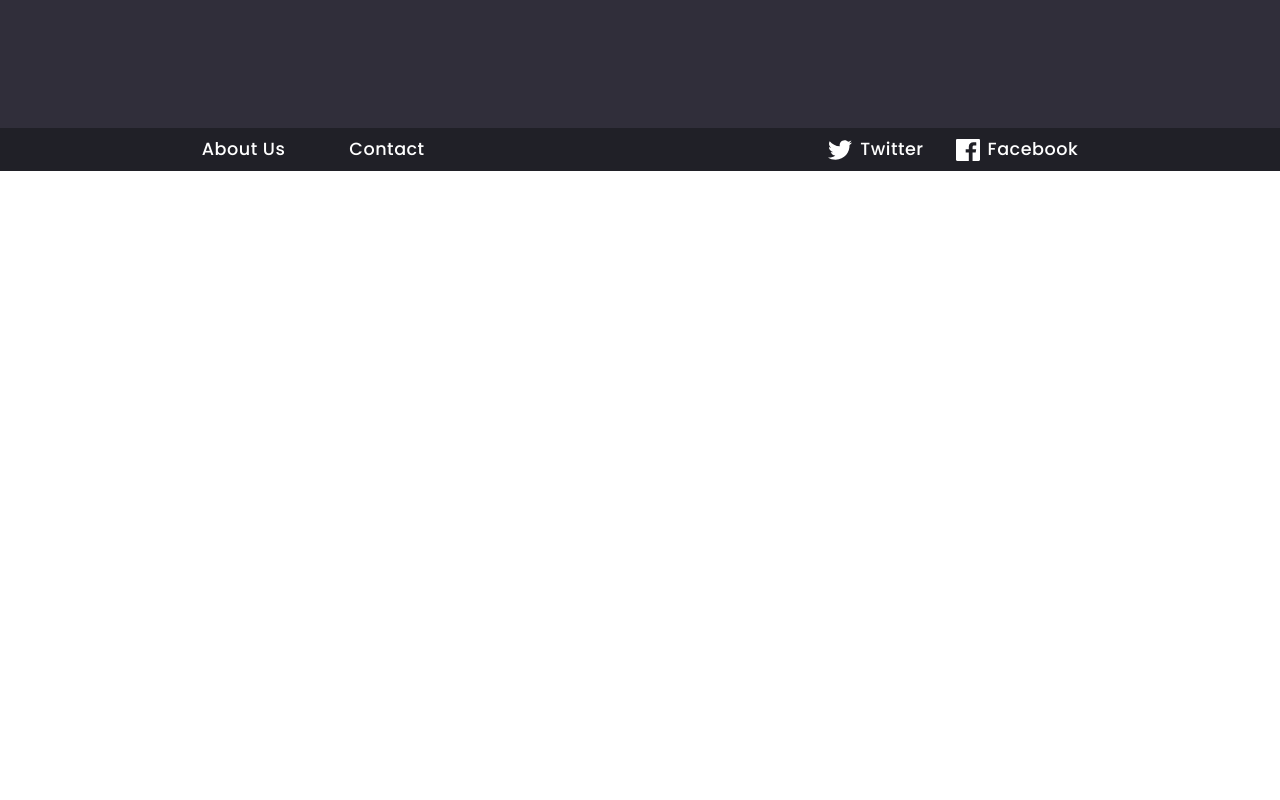
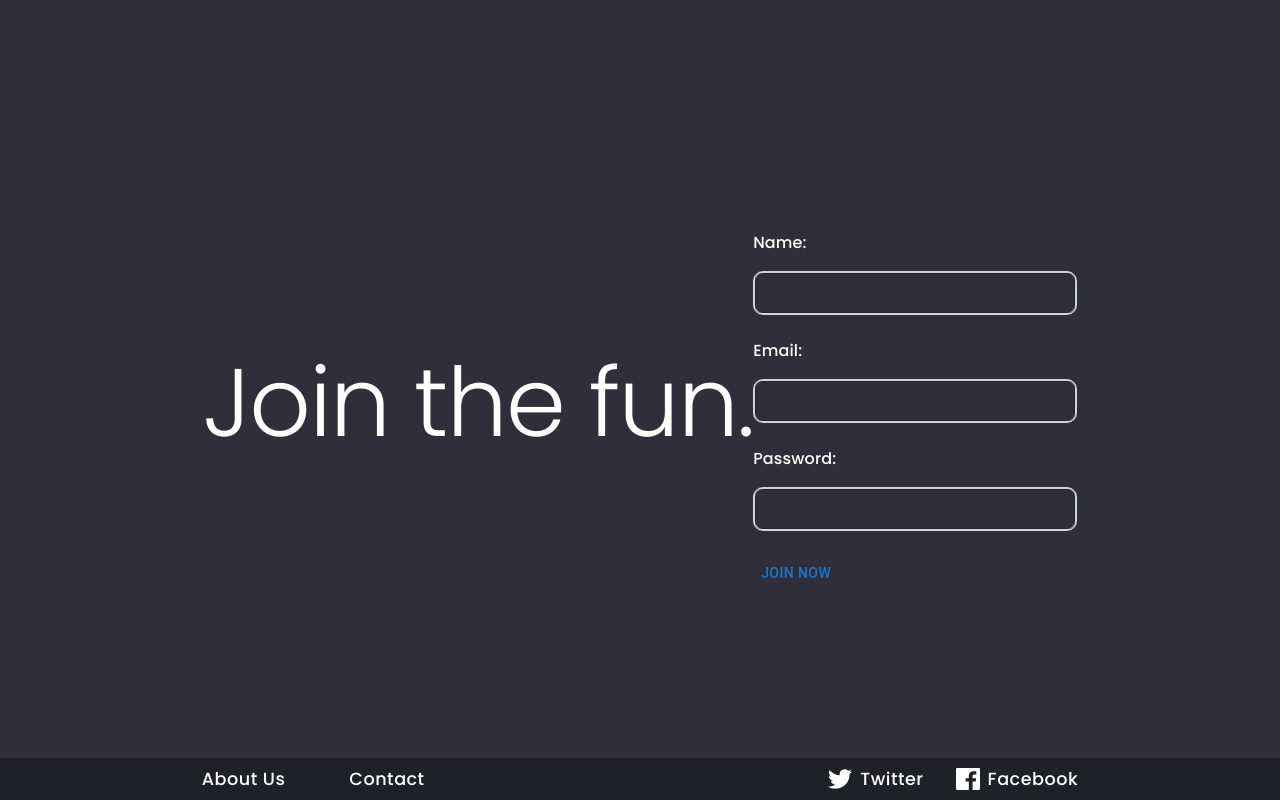
Before and after one commit to Sirisiris/SoundWave, a React (Create React App) app: page / in a window 1280 px wide. Shown: the part 1540-2340 px from the top of the page. Before the commit the page ends 1711 px from the top, so only its background shows below. Built offline with nearby package versions, Linux system fonts and the light colour scheme.

Commit message:
Main3 añadida

```diff
--- a/src/App.js
+++ b/src/App.js
@@ -3,6 +3,7 @@ import Navbar from './components/Navbar.js';
 import Footer from './components/Footer.js';
 import Main from './components/Main.js';
 import Main2 from './components/Main2.js';
+import Main3 from './components/Main3.js'
 
 function App() {
   return (
@@ -10,6 +11,7 @@ function App() {
         <Navbar />
         <Main />
         <Main2 />
+        <Main3 />
       <Footer />
     </div>
   );
--- /dev/null
+++ b/src/components/Main3.js
@@ -0,0 +1,29 @@
+import React from 'react';
+import { Button, Box, TextField, Typography } from "@mui/material";
+
+export default function Main3 () {
+    return (
+<section className="Main3" style={{backgroundColor: "#302e3a", display: "flex", justifyContent: "center", alignItems: "center", paddingTop: "8%", paddingBottom: "13%"}}>
+    <Box style={{display: "flex", gap: "20px"}}>
+    <Typography variant="h1" paragraph color="#FFFFFD" style={{fontFamily: "Poppins"}}>Join the fun.</Typography>
+    </Box>
+    <Box style={{}}>
+        <>
+        <Typography variant="body1" paragraph color="#FFFFFD" style={{fontFamily: "Poppins"}}>Name:</Typography>
+        <TextField variant="outlined" size="small" style={{width: "20rem", border: "2px solid #ced4da", borderRadius: "10px", marginBottom: "1.5rem"}}/>
+        </>
+        <>
+        <Typography variant="body1" paragraph color="#FFFFFD" style={{fontFamily: "Poppins"}}>Email:</Typography>
+        <TextField variant="outlined" size="small" style={{width: "20rem", border: "2px solid #ced4da", borderRadius: "10px", marginBottom: "1.5rem"}} />
+        </>
+        <>
+        <Typography variant="body1" paragraph color="#FFFFFD" style={{fontFamily: "Poppins"}}>Password:</Typography>
+        <TextField variant="outlined" size="small" style={{width: "20rem", border: "2px solid #ced4da", borderRadius: "10px", marginBottom: "1.5rem"}} />
+        </>
+        <>
+        <br/><Button>Join Now</Button>
+        </>
+    </Box>
+</section>
+    )
+}
```
